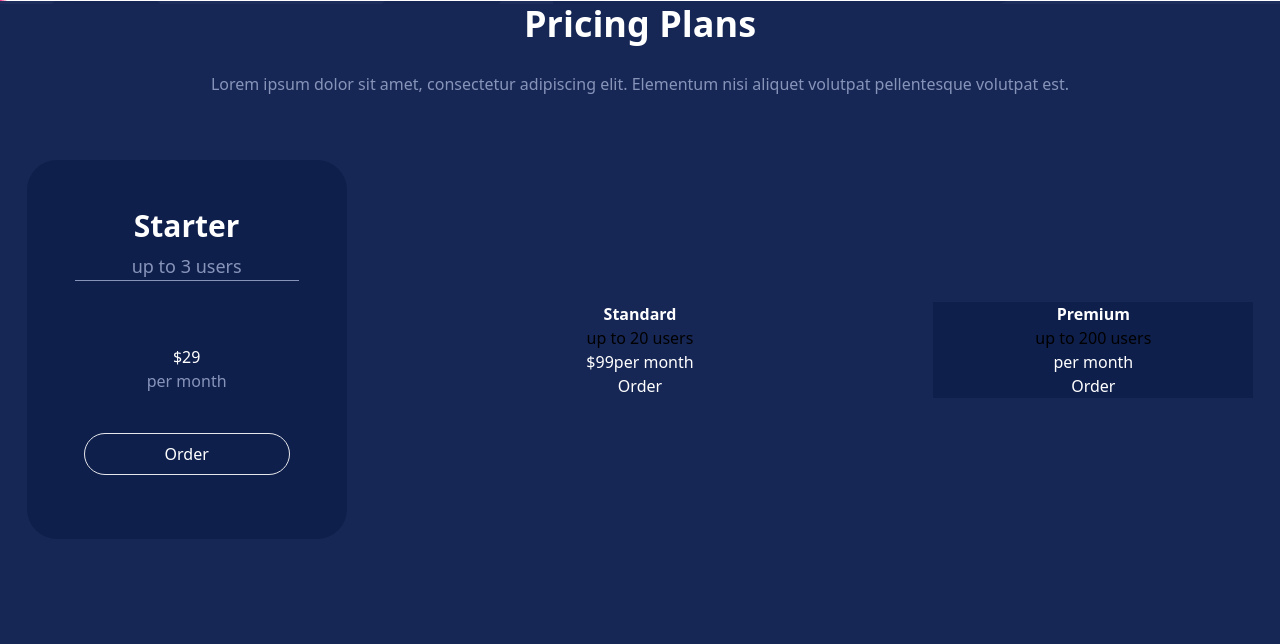
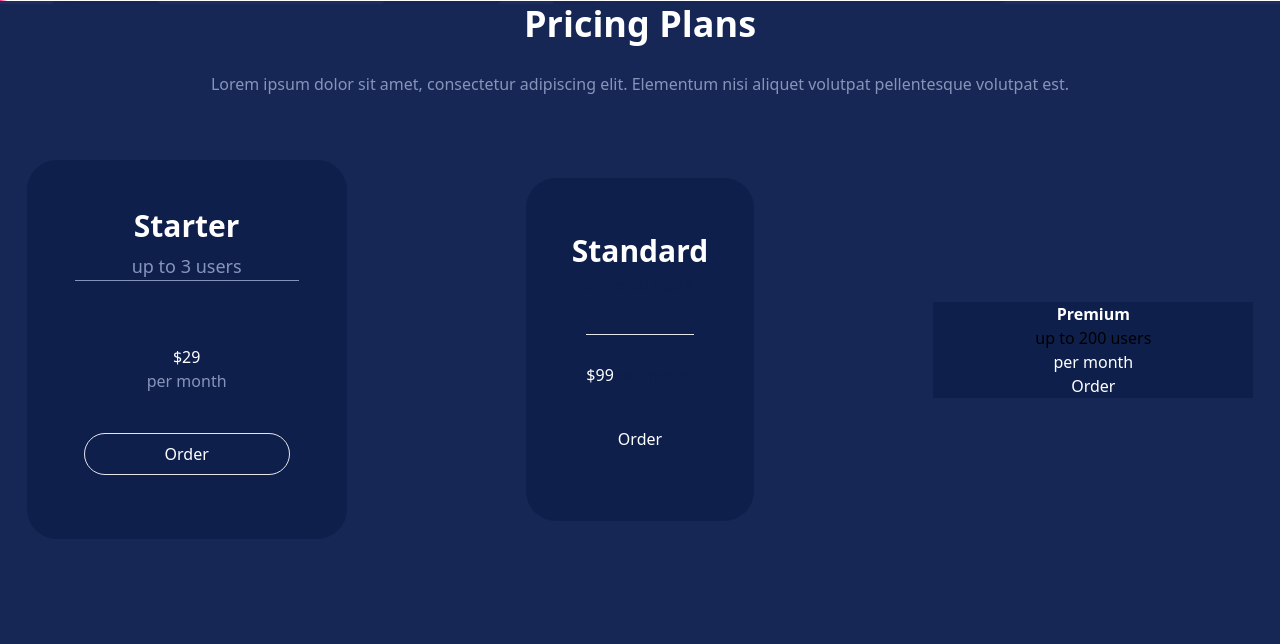
Before and after one commit to lobsanchez/analytics-tailwind, a PHP site: page / in a window 1280 px wide. Shown: the part 2596-3240 px from the top of the page. Run offline with PHP 8.4, Linux system fonts and the light colour scheme.

Commit message:
Nuevo repositorio

```diff
--- a/assets/css/dist/output.css
+++ b/assets/css/dist/output.css
@@ -1,5 +1,7 @@
+@import url('https://fonts.googleapis.com/css2?family=Roboto:wght@100;300;400;500;700;900&display=swap');
+
 /*
-! tailwindcss v3.3.7 | MIT License | https://tailwindcss.com
+! tailwindcss v3.4.0 | MIT License | https://tailwindcss.com
 */
 
 /*
@@ -32,9 +34,11 @@
 4. Use the user's configured `sans` font-family by default.
 5. Use the user's configured `sans` font-feature-settings by default.
 6. Use the user's configured `sans` font-variation-settings by default.
+7. Disable tap highlights on iOS
 */
 
-html {
+html,
+:host {
   line-height: 1.5;
   /* 1 */
   -webkit-text-size-adjust: 100%;
@@ -44,12 +48,14 @@ html {
   -o-tab-size: 4;
      tab-size: 4;
   /* 3 */
-  font-family: ui-sans-serif, system-ui, -apple-system, BlinkMacSystemFont, "Segoe UI", Roboto, "Helvetica Neue", Arial, "Noto Sans", sans-serif, "Apple Color Emoji", "Segoe UI Emoji", "Segoe UI Symbol", "Noto Color Emoji";
+  font-family: ui-sans-serif, system-ui, sans-serif, "Apple Color Emoji", "Segoe UI Emoji", "Segoe UI Symbol", "Noto Color Emoji";
   /* 4 */
   font-feature-settings: normal;
   /* 5 */
   font-variation-settings: normal;
   /* 6 */
+  -webkit-tap-highlight-color: transparent;
+  /* 7 */
 }
 
 /*
@@ -440,7 +446,7 @@ video {
   display: none;
 }
 
-*, ::before, ::after {
+*, ::before, ::after{
   --tw-border-spacing-x: 0;
   --tw-border-spacing-y: 0;
   --tw-translate-x: 0;
@@ -490,7 +496,7 @@ video {
   --tw-backdrop-sepia:  ;
 }
 
-::backdrop {
+::backdrop{
   --tw-border-spacing-x: 0;
   --tw-border-spacing-y: 0;
   --tw-translate-x: 0;
@@ -540,260 +546,326 @@ video {
   --tw-backdrop-sepia:  ;
 }
 
-.container {
+.container{
   width: 100%;
+  margin-right: auto;
+  margin-left: auto;
 }
 
-@media (min-width: 640px) {
-  .container {
+@media (min-width: 640px){
+  .container{
     max-width: 640px;
   }
 }
 
-@media (min-width: 768px) {
-  .container {
+@media (min-width: 768px){
+  .container{
     max-width: 768px;
   }
 }
 
-@media (min-width: 1024px) {
-  .container {
+@media (min-width: 1024px){
+  .container{
     max-width: 1024px;
   }
 }
 
-@media (min-width: 1280px) {
-  .container {
+@media (min-width: 1280px){
+  .container{
     max-width: 1280px;
   }
 }
 
-@media (min-width: 1536px) {
-  .container {
+@media (min-width: 1536px){
+  .container{
     max-width: 1536px;
   }
 }
 
-.m-auto {
+.card{
+  border-radius: 30px;
+  --tw-bg-opacity: 1;
+  background-color: rgb(15 31 75 / var(--tw-bg-opacity));
+  padding-top: 50px;
+  padding-bottom: 70px;
+  h3{
+    font-size: 30px;
+  }
+  h3{
+    font-weight: 700;
+  }
+  span{
+    margin-top: 10px;
+  }
+  span{
+    margin-bottom: 37px;
+  }
+  span{
+    font-size: 1rem;
+    line-height: 1.5rem;
+  }
+  span{
+    --tw-text-opacity: 1;
+    color: rgb(15 31 75 / var(--tw-text-opacity));
+  }
+  div{
+    margin-left: 60px;
+    margin-right: 60px;
+  }
+  div{
+    margin-top: 37px;
+  }
+  div{
+    margin-bottom: 40px;
+  }
+  div{
+    border-top-width: 1px;
+  }
+  div{
+    padding-top: 28px;
+  }
+}
+
+.card:hover{
+  border-radius: 30px;
+  --tw-bg-opacity: 1;
+  background-color: rgb(255 255 255 / var(--tw-bg-opacity));
+  padding-top: 50px;
+  padding-bottom: 70px;
+  --tw-text-opacity: 1;
+  color: rgb(0 0 0 / var(--tw-text-opacity));
+}
+
+.card--white{
+  border-radius: 30px;
+  --tw-bg-opacity: 1;
+  background-color: rgb(255 255 255 / var(--tw-bg-opacity));
+  padding-top: 50px;
+  padding-bottom: 70px;
+  --tw-text-opacity: 1;
+  color: rgb(0 0 0 / var(--tw-text-opacity));
+}
+
+.m-auto{
   margin: auto;
 }
 
-.mx-auto {
+.mx-auto{
   margin-left: auto;
   margin-right: auto;
 }
 
-.mb-16 {
+.mb-16{
   margin-bottom: 4rem;
 }
 
-.mb-24 {
+.mb-24{
   margin-bottom: 6rem;
 }
 
-.mr-6 {
+.mr-6{
   margin-right: 1.5rem;
 }
 
-.mt-10 {
+.mt-10{
   margin-top: 2.5rem;
 }
 
-.mt-16 {
+.mt-16{
   margin-top: 4rem;
 }
 
-.mt-64 {
+.mt-64{
   margin-top: 16rem;
 }
 
-.mt-7 {
+.mt-7{
   margin-top: 1.75rem;
 }
 
-.flex {
+.flex{
   display: flex;
 }
 
-.grid {
+.grid{
   display: grid;
 }
 
-.h-\[1px\] {
+.h-\[1px\]{
   height: 1px;
 }
 
-.w-56 {
+.w-56{
   width: 14rem;
 }
 
-.w-80 {
+.w-80{
   width: 20rem;
 }
 
-.max-w-screen-2xl {
+.max-w-screen-2xl{
   max-width: 1600px;
 }
 
-.max-w-screen-xl {
+.max-w-screen-xl{
   max-width: 1180px;
 }
 
-.grid-cols-2 {
+.grid-cols-2{
   grid-template-columns: repeat(2, minmax(0, 1fr));
 }
 
-.grid-cols-3 {
+.grid-cols-3{
   grid-template-columns: repeat(3, minmax(0, 1fr));
 }
 
-.grid-cols-4 {
+.grid-cols-4{
   grid-template-columns: repeat(4, minmax(0, 1fr));
 }
 
-.flex-row {
+.flex-row{
   flex-direction: row;
 }
 
-.place-items-center {
+.place-items-center{
   place-items: center;
 }
 
-.content-center {
+.content-center{
   align-content: center;
 }
 
-.justify-between {
+.justify-between{
   justify-content: space-between;
 }
 
-.gap-10 {
+.gap-10{
   gap: 2.5rem;
 }
 
-.gap-20 {
+.gap-20{
   gap: 5rem;
 }
 
-.gap-9 {
+.gap-9{
   gap: 2.25rem;
 }
 
-.rounded {
+.rounded{
   border-radius: 0.25rem;
 }
 
-.rounded-4xl {
+.rounded-4xl{
   border-radius: 5rem;
 }
 
-.rounded-\[30px\] {
+.rounded-\[30px\]{
   border-radius: 30px;
 }
 
-.border {
+.border{
   border-width: 1px;
 }
 
-.bg-azuloscuro {
+.bg-azuloscuro{
   --tw-bg-opacity: 1;
   background-color: rgb(15 31 75 / var(--tw-bg-opacity));
 }
 
-.bg-darkblue {
+.bg-darkblue{
   --tw-bg-opacity: 1;
   background-color: rgb(23 39 85 / var(--tw-bg-opacity));
 }
 
-.bg-secondary {
+.bg-secondary{
   --tw-bg-opacity: 1;
   background-color: rgb(135 148 186 / var(--tw-bg-opacity));
 }
 
-.bg-transparent {
+.bg-transparent{
   background-color: transparent;
 }
 
-.bg-white {
+.bg-white{
   --tw-bg-opacity: 1;
   background-color: rgb(255 255 255 / var(--tw-bg-opacity));
 }
 
-.bg-header {
+.bg-header{
   background-image: url('/assets/images/background-top.png');
 }
 
-.px-20 {
+.px-20{
   padding-left: 5rem;
   padding-right: 5rem;
 }
 
-.py-14 {
+.py-14{
   padding-top: 3.5rem;
   padding-bottom: 3.5rem;
 }
 
-.py-2 {
+.py-2{
   padding-top: 0.5rem;
   padding-bottom: 0.5rem;
 }
 
-.pb-2 {
+.pb-2{
   padding-bottom: 0.5rem;
 }
 
-.pt-12 {
+.pt-12{
   padding-top: 3rem;
 }
 
-.text-center {
+.text-center{
   text-align: center;
 }
 
-.text-right {
+.text-right{
   text-align: right;
 }
 
-.text-3xl {
+.text-3xl{
   font-size: 1.875rem;
   line-height: 2.25rem;
 }
 
-.text-4xl {
+.text-4xl{
   font-size: 2.25rem;
   line-height: 2.5rem;
 }
 
-.text-base {
+.text-base{
   font-size: 1rem;
   line-height: 1.5rem;
 }
 
-.text-lg {
+.text-lg{
   font-size: 1.125rem;
   line-height: 1.75rem;
 }
 
-.font-bold {
+.font-bold{
   font-weight: 700;
 }
 
-.text-secondary {
+.text-secondary{
   --tw-text-opacity: 1;
   color: rgb(135 148 186 / var(--tw-text-opacity));
 }
 
-.text-white {
+.text-white{
   --tw-text-opacity: 1;
   color: rgb(255 255 255 / var(--tw-text-opacity));
 }
 
-.hover\:bg-white:hover {
+.hover\:bg-white:hover{
   --tw-bg-opacity: 1;
   background-color: rgb(255 255 255 / var(--tw-bg-opacity));
 }
 
-.hover\:text-main:hover {
+.hover\:text-main:hover{
   --tw-text-opacity: 1;
   color: rgb(23 39 85 / var(--tw-text-opacity));
 }
--- a/assets/src/input.css
+++ b/assets/src/input.css
@@ -10,7 +10,7 @@
             @apply mt-[10px] text-base mb-[37px] text-azuloscuro;
         }
         div{
-            @apply mx[60px] mt-[37px] pt-[28px] mb-[40px] text-60 border-t;
+            @apply mx-[60px] mt-[37px] pt-[28px] mb-[40px] border-t;
         }
     }
     .card:hover{
--- a/tailwind.config.js
+++ b/tailwind.config.js
@@ -1,6 +1,9 @@
 /** @type {import('tailwindcss').Config} */
 module.exports = {
-  content: ["./src/**/*.{html,js}"],
+  content: [
+    "./*.{html,php}",
+    "./assets/templates/*.{html,php}"
+  ],
   theme: {
     extend: {
       maxWidth: {
```
